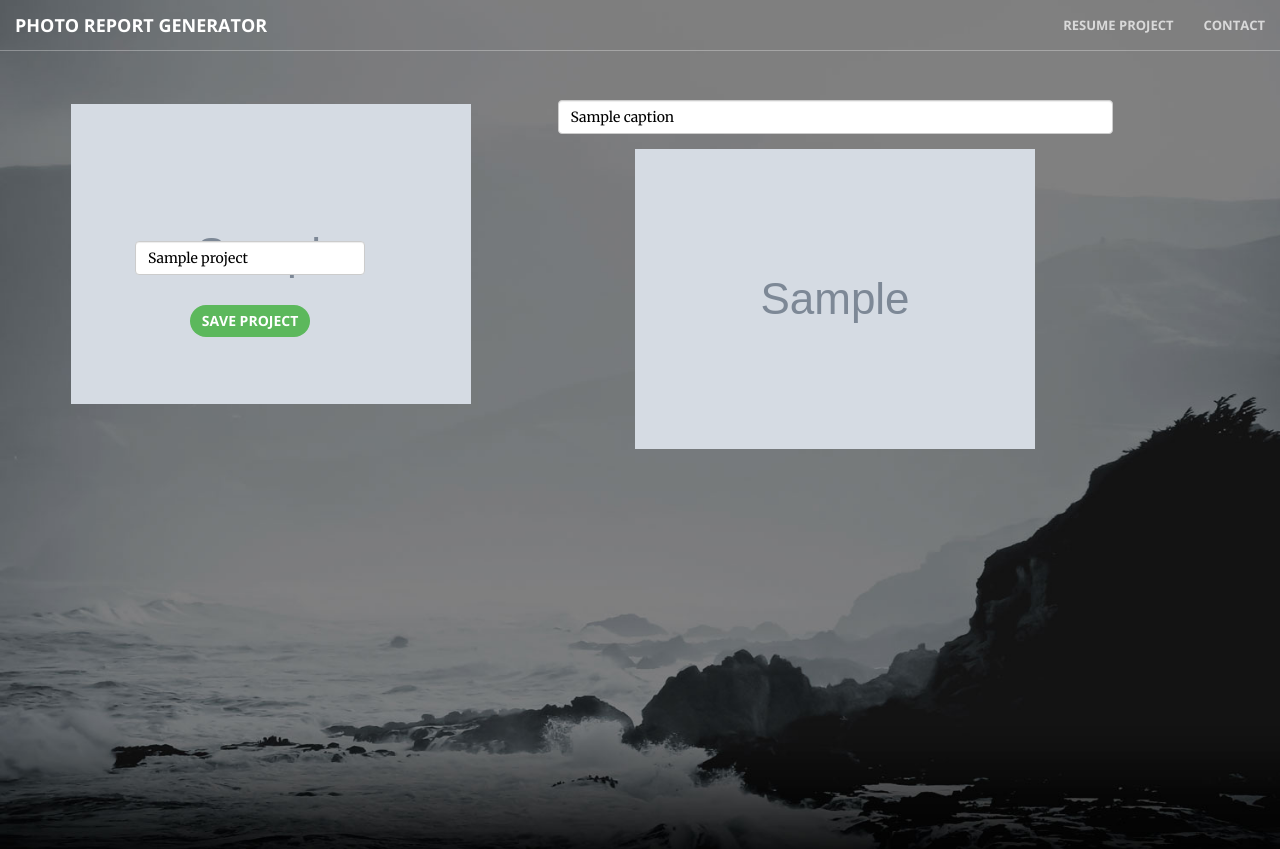
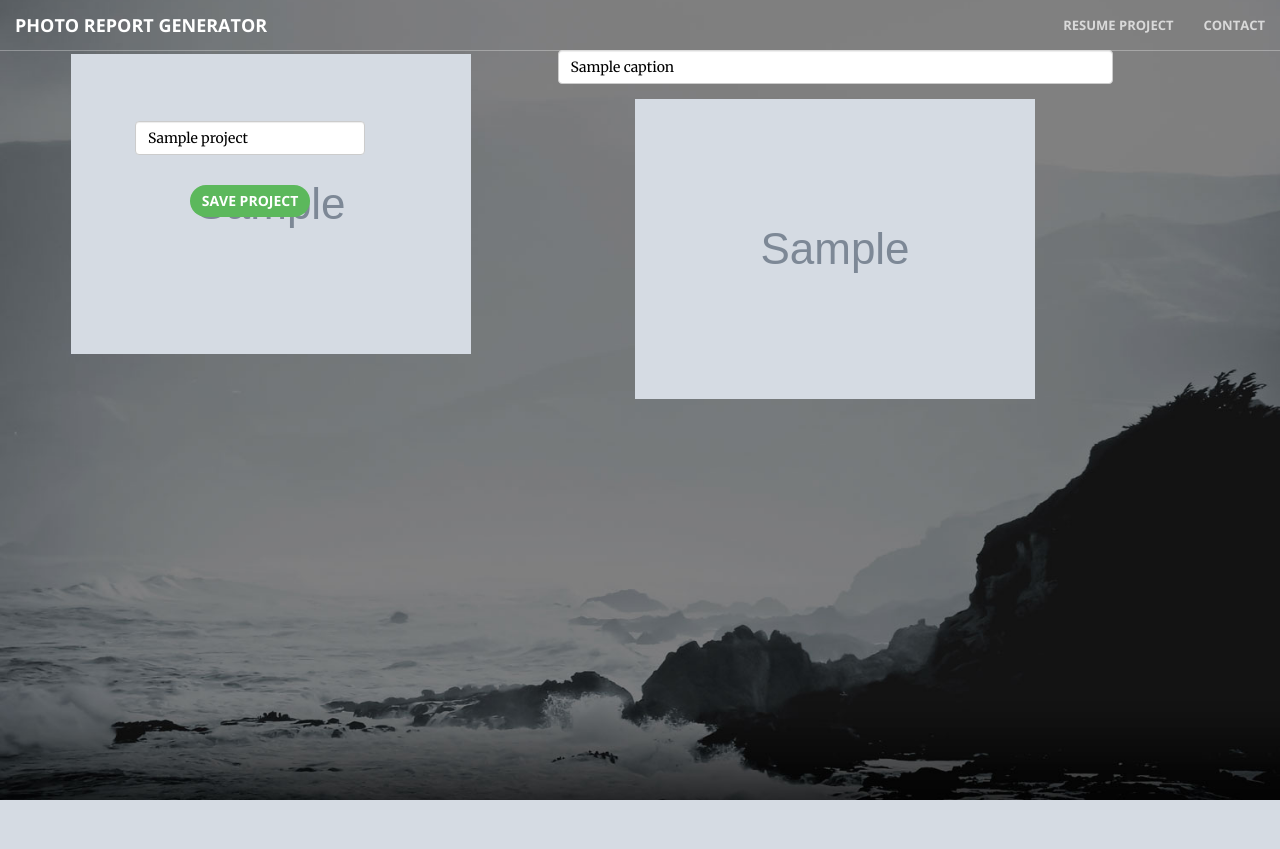
Before and after one commit to lyncas/photolog, a Django app: template photoreport/templates/preview.html in a window 1280 px wide. After the commit the page ends 800 px from the top, so only its background shows below. Run offline with Django 3.2, Linux system fonts and the light colour scheme; the template is opened without the code that fills it: most values are stand-ins (such as "Sample title", 1, 10 or a date in 2020); grey boxes marked "Sample" are stand-in pictures; some libraries are stand-ins or nearby versions.

Commit message:
changed gallery widths, changed picture to 4.8

```diff
--- a/photoreport/mainapp/forms.py
+++ b/photoreport/mainapp/forms.py
@@ -9,7 +9,7 @@ class InputForm(forms.ModelForm):
     zip_file = forms.FileField(
         widget=forms.ClearableFileInput(
             attrs={
-                'label': 'Select Input Zip File',
+                'label': 'Select Input Zip File (no spaces in the file name)',
                 'class': u'btn btn-primary btn-xl page-scroll',
                 'placeholder': u'Enter Your Zip File',
                 'accept': "application/zip"
@@ -28,7 +28,7 @@ class InputForm(forms.ModelForm):
         archive = ZipFile(myfile, 'r')
         photos = archive.namelist()
         valid_extensions = [
-            '.png', '.jpg', '.JPG', '.gif', '.bmp', '.jpeg'
+            '.png', '.jpg', '.JPG', '.gif', '.bmp', '.jpeg', '.JPEG'
         ]
         valid_files = [
             i for i in photos if '.' +
--- a/photoreport/mainapp/generate_report.py
+++ b/photoreport/mainapp/generate_report.py
@@ -29,7 +29,7 @@ class DocumentGenerator(object):
                 	settings.MEDIA_ROOT, image.image.url.split('/media/')[1]
             	)
             	#img_width = image.image.width  #todo if images are too small throw bug?
-            	document.add_picture(img_full_url, width=Inches(5.0))#5.25 inches is other size
+            	document.add_picture(img_full_url, width=Inches(4.8))#5.25 inches is other size
             	last_paragraph = document.paragraphs[-1]  # grab the last paragraph
             	last_paragraph.alignment = WD_ALIGN_PARAGRAPH.CENTER  # center the content of the last paragraph
             	img_idx += 1
--- a/photoreport/mainapp/models.py
+++ b/photoreport/mainapp/models.py
@@ -36,7 +36,7 @@ class Image(models.Model):
             return
 
         # Set our max thumbnail size in a tuple (max width, max height)
-        thumbnail_size = (120, 120)
+        thumbnail_size = (80, 80) #120 also looks good
 
         # django_type = self.image.file.content_type
 
--- a/photoreport/mainapp/static/css/preview.css
+++ b/photoreport/mainapp/static/css/preview.css
@@ -17,5 +17,6 @@ header{
   max-height:100%;
   max-width: 100%;
 }
-#sortable { list-style-type: none; margin: 0; padding: 0; width: 450px; }
+/*  width:450px was used before */
+#sortable { list-style-type: none; margin: 0; padding: 0; width: 550px; }
 #sortable li { margin: 3px 3px 3px 0; padding: 1px; float: left; width: 100px; height: 90px; font-size: 4em; text-align: center; }
--- a/photoreport/templates/preview.html
+++ b/photoreport/templates/preview.html
@@ -10,14 +10,14 @@
 
 {% block content %}
 <header>
-<div class="container" style="padding-top: 100px; padding-bottom: 100px;">
+<div class="container" style="padding-top: 50px; padding-bottom: 50px;">
     <div class="row">
         <form action="." method="POST">{% csrf_token %}
 
     	<div class="col-md-4">
             <ul id="sortable">
             {% for image in images %}
-			  <li id="{{image.id}}" onclick="process_image('{{image.image.url}}', '{{image.id}}', 'false')" style="width:120px;height:120px;"><img src="{{image.thumbnail.url}}"></li>
+			  <li id="{{image.id}}" onclick="process_image('{{image.image.url}}', '{{image.id}}', 'false')" style="width:80px;height:50px;"><img src="{{image.thumbnail.url}}"></li>
 			 {% endfor %}
 			</ul>
 
@@ -33,7 +33,7 @@
 
     		{% for image in images %}
         		<div class="form-group">
-        			<input id="caption_{{image.id}}" type="text" class="form-control caption hidden" name="caption_{{image.id}}" style="color: black;" placeholder="A beautiful caption for this image..." {% if image.caption %} value="{{image.caption}}" {% endif %}>
+        			<input id="caption_{{image.id}}" type="text" class="form-control caption hidden" name="caption_{{image.id}}" style="color: black;" placeholder="Write caption for this image or type letter d to delete..." {% if image.caption %} value="{{image.caption}}" {% endif %}>
         		</div>
     		{% endfor %}
     		<div class="img-container">
```
Also changed, not shown: README.md.
